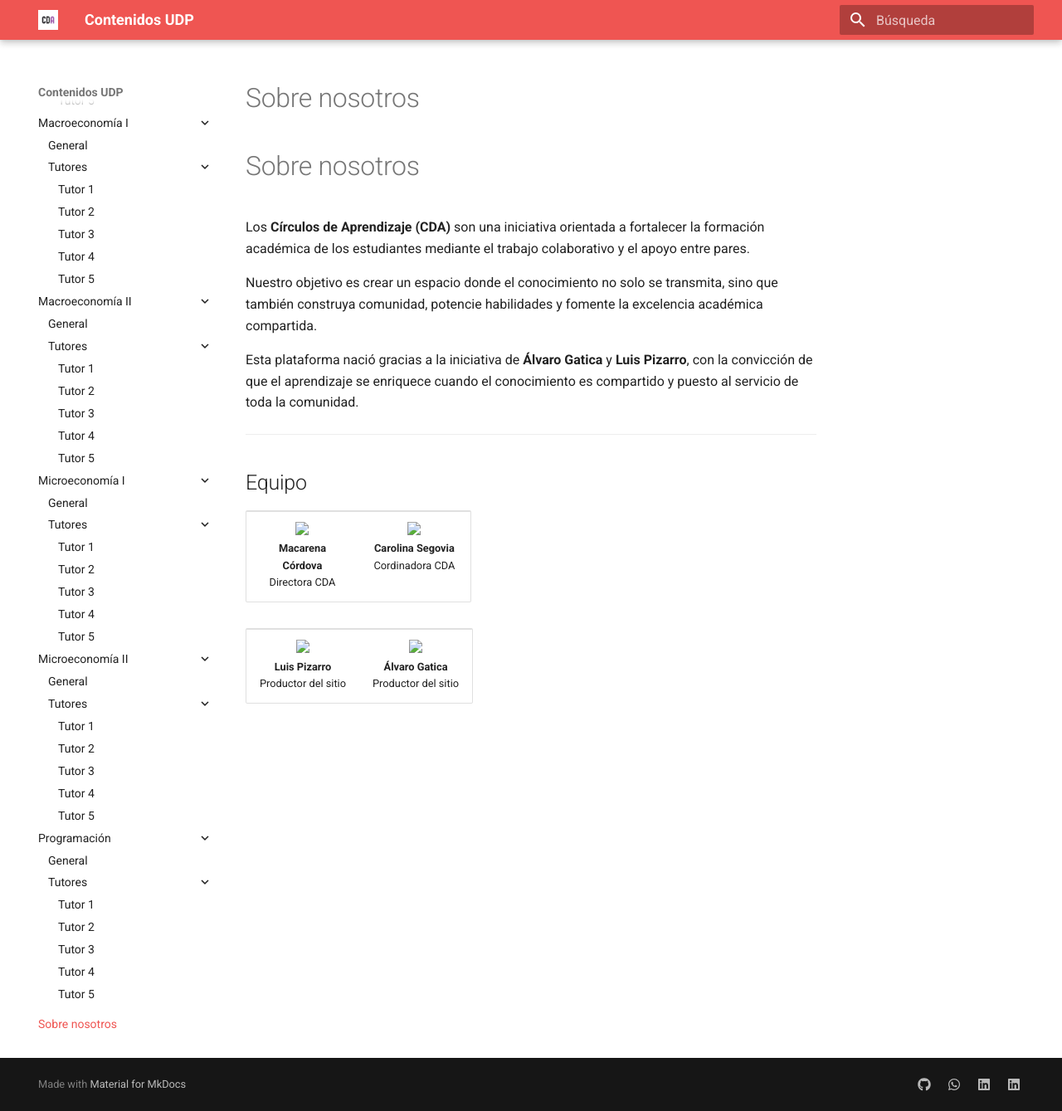
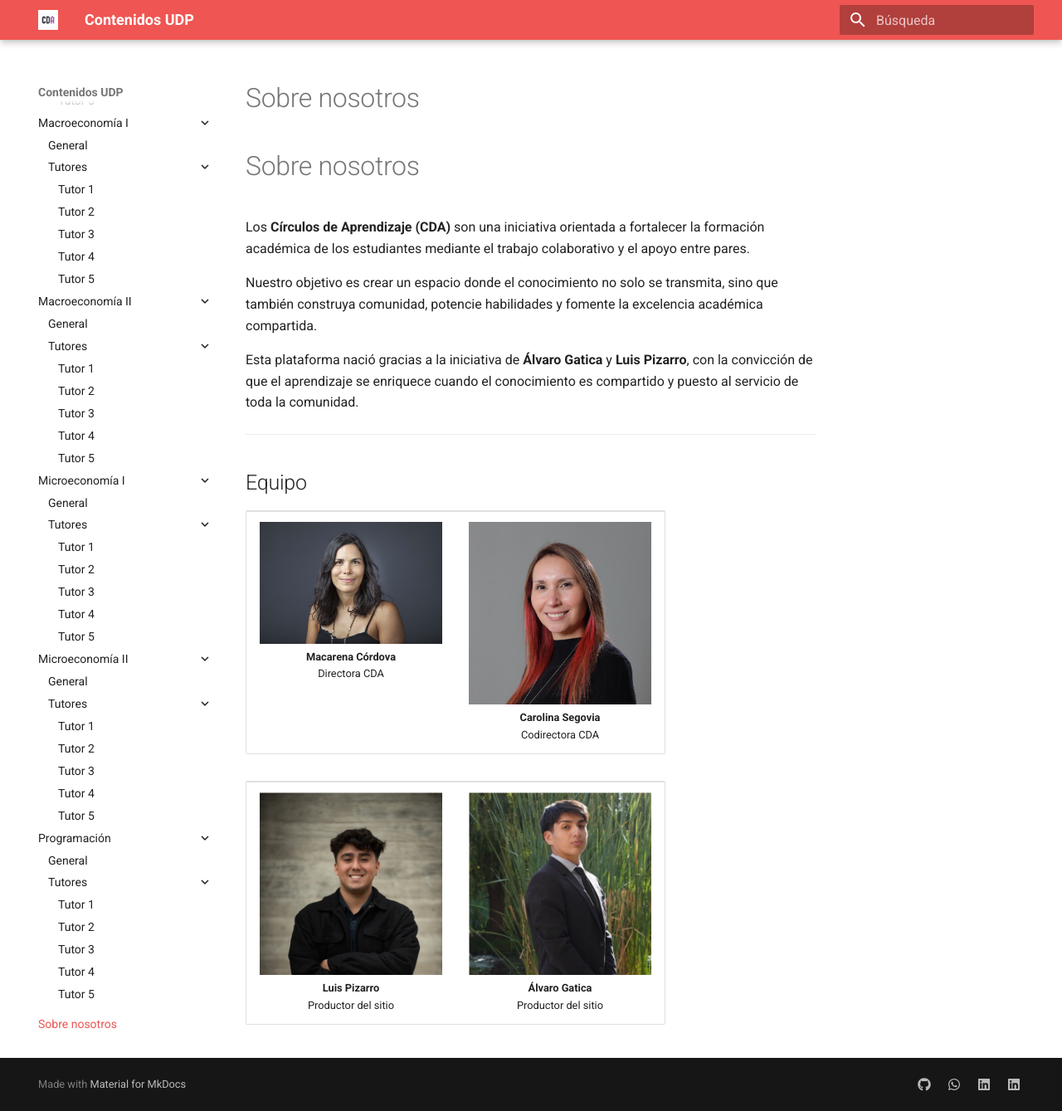
Before and after one commit to cda-fae/cda-fae, an MkDocs documentation site: the page built from docs/about.md, in a window 1280 px wide and 1339 px high. Shown: the whole window at 83% size. Built offline with MkDocs 1.6.1 and Material for MkDocs 9.7.7, drawn with Linux system fonts in a browser that asks for light colours.

Commit message:
Fix rutas imágenes en Sobre nosotros

```diff
--- a/docs/about.md
+++ b/docs/about.md
@@ -16,14 +16,14 @@ Esta plataforma nació gracias a la iniciativa de **Álvaro Gatica** y **Luis Pi
 <table>
 <tr>
 <td align="center" width="50%">
-  <img src="images/Macarena Cordova.JPG" width="220"><br>
+  <img src="../images/Macarena Cordova.JPG" width="220"><br>
   <strong>Macarena Córdova</strong><br>
   Directora CDA
 </td>
 <td align="center" width="50%">
-  <img src="images/Carolina Segovia.JPG" width="220"><br>
+  <img src="../images/Carolina Segovia.JPG" width="220"><br>
   <strong>Carolina Segovia</strong><br>
-  Cordinadora CDA
+  Codirectora CDA
 </td>
 </tr>
 </table>
@@ -31,12 +31,12 @@ Esta plataforma nació gracias a la iniciativa de **Álvaro Gatica** y **Luis Pi
 <table>
 <tr>
 <td align="center" width="50%">
-  <img src="images/Luis Pizarro.JPG" width="220"><br>
+  <img src="../images/Luis Pizarro.JPG" width="220"><br>
   <strong>Luis Pizarro</strong><br>
   Productor del sitio
 </td>
 <td align="center" width="50%">
-  <img src="images/Alvaro Gatica.JPG" width="220"><br>
+  <img src="../images/Alvaro Gatica.JPG" width="220"><br>
   <strong>Álvaro Gatica</strong><br>
   Productor del sitio
 </td>
```
